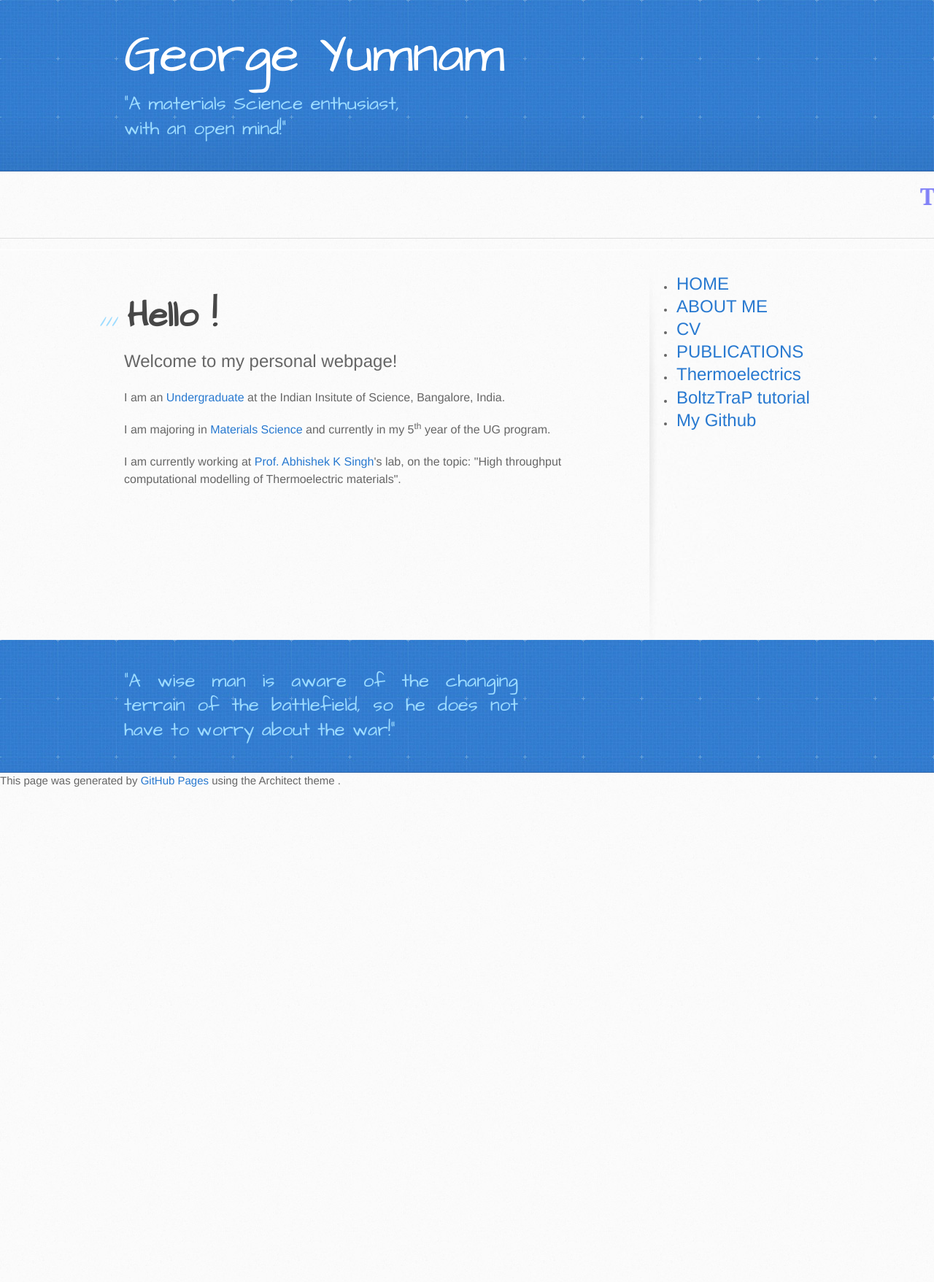
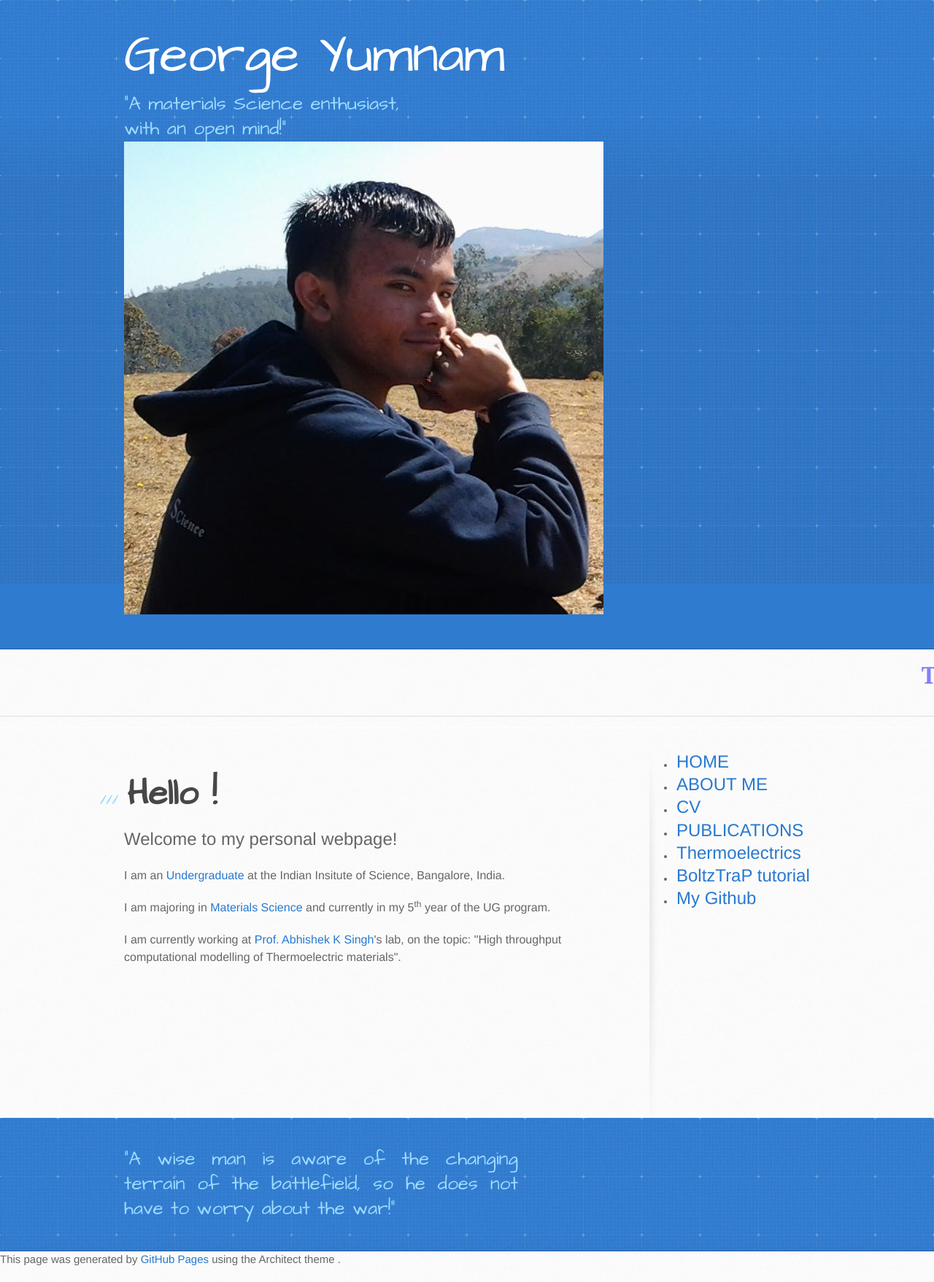
Before and after one commit to georgeyumnam/georgeyumnam, a Jekyll site: the page index.html, which Jekyll copies as it is, in a window 1280 px wide. Shown: the whole page at 73% size. Built offline with Jekyll 4.4.1, drawn with Linux system fonts in a browser that asks for light colours; before the commit the page ends 1102 px from its top, so only the background shows below that.

Commit message:
Changed the index.html page

```diff
--- a/index.html
+++ b/index.html
@@ -28,7 +28,7 @@
         <h1>George Yumnam</h1>
         <h2>&quot;A materials Science enthusiast, <br class="tab"> with an open mind!&quot;</h2>
 <!--        <a href="https://github.com/georgeyumnam/georgeyumnam" class="button"><small>View project on</small> GitHub</a>-->
-	<a href="/georgeyumnam/about"></a>
+	<img src="/georgeyumnam/img/georgeyum.png" alt="George" />
       </div>
     </header>
 
```
Also changed, not shown: img/georgeyum.png (added).
